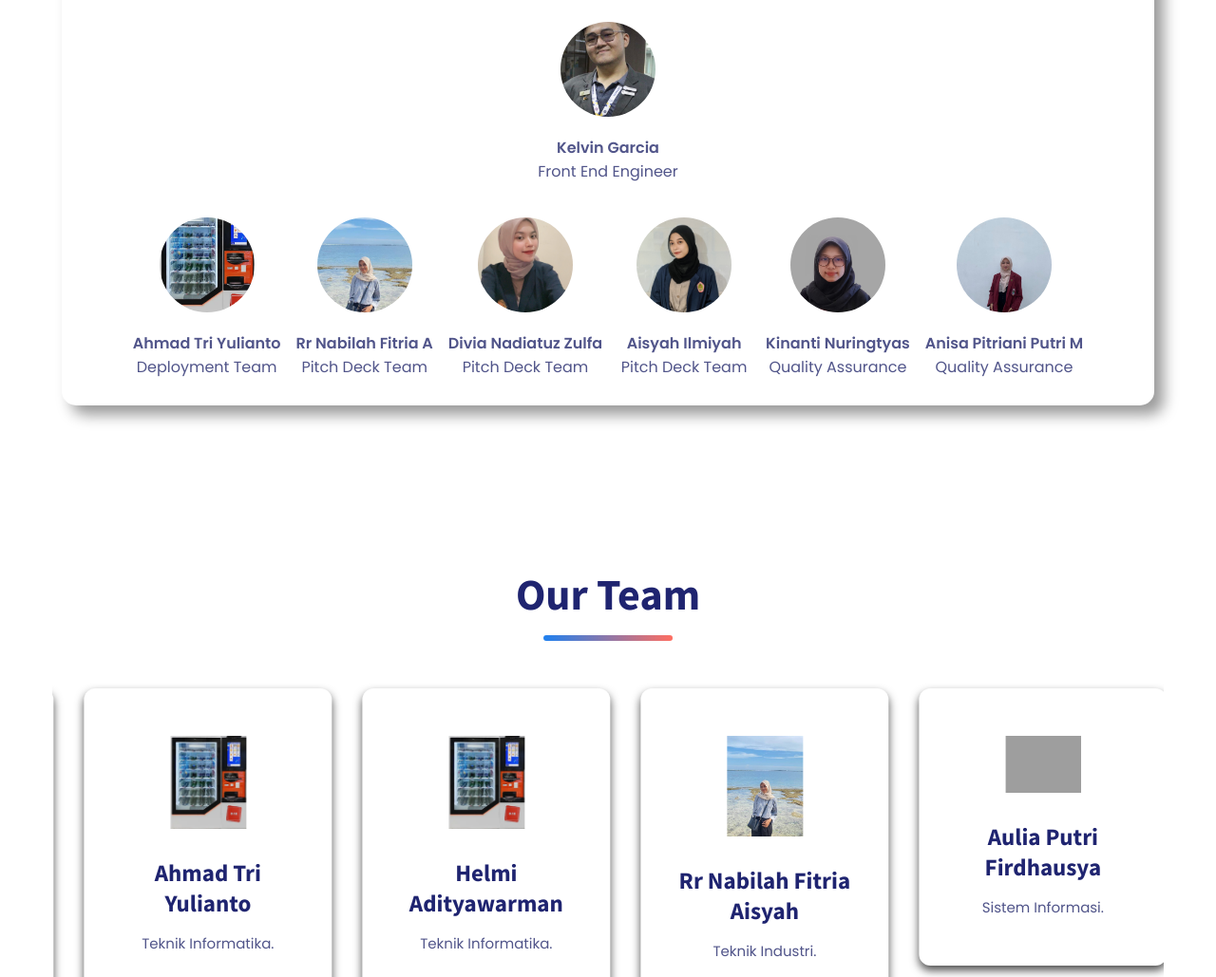
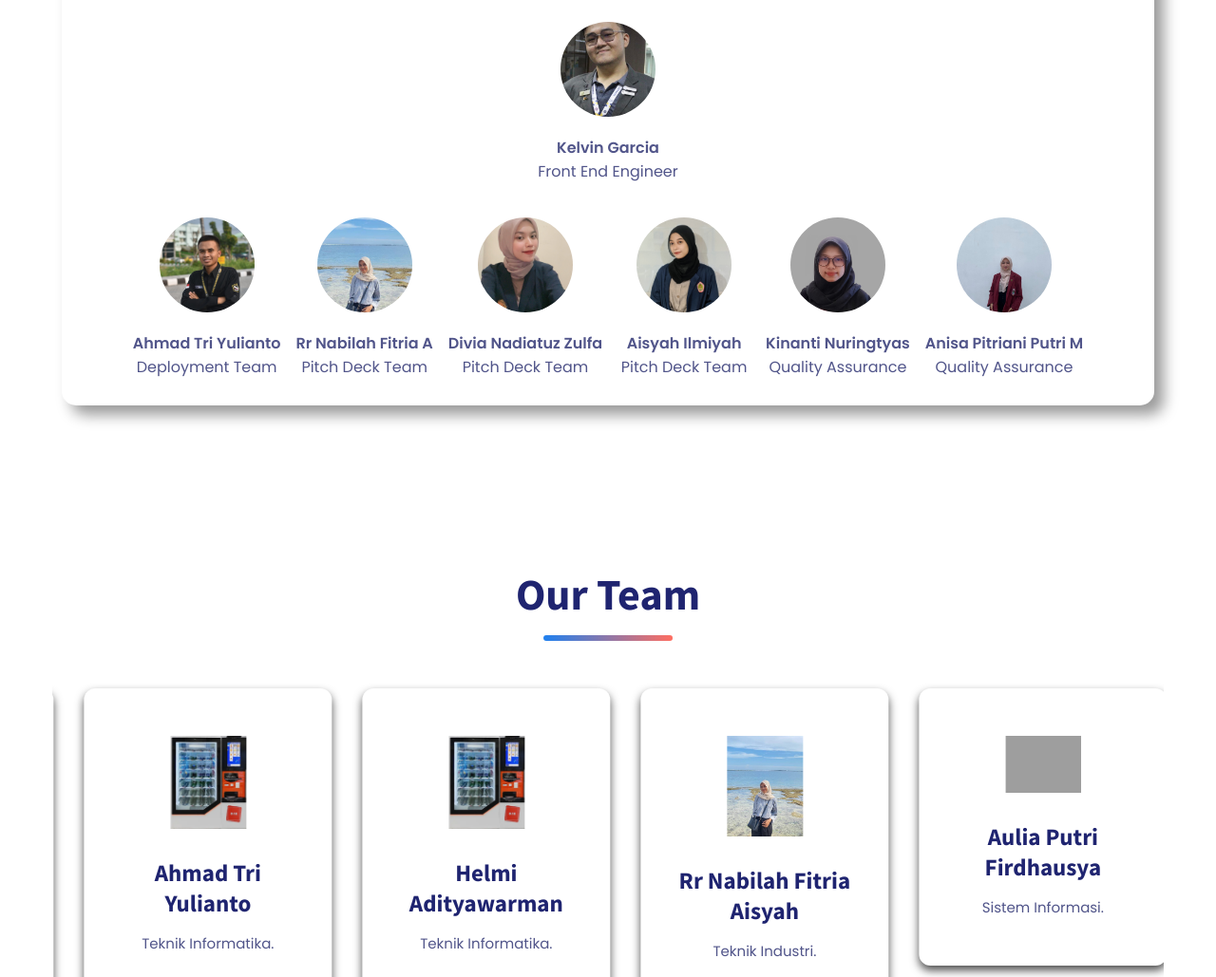
Before and after one commit to Kampus-Merdeka-Software-Engineering/km-feb24-balikpapan-3, a website: page index.html in a window 1280 px wide. Shown: the part 4335-5364 px from the top of the page at 95% size. Drawn offline with nearby package versions, Linux system fonts and the light colour scheme; some packages are replaced by stand-ins of ours; grey boxes are pictures that could not be loaded; a script that the page names is missing.

Commit message:
Update foto

```diff
--- a/index.html
+++ b/index.html
@@ -414,7 +414,7 @@
       </div>
       <div class="members">
         <div class="team-member">
-          <img src="Our_Machine.png">
+          <img src="ahmad.jpeg">
           <h4>Ahmad Tri Yulianto</h4>
           <p>Deployment Team</p>
         </div>
```
